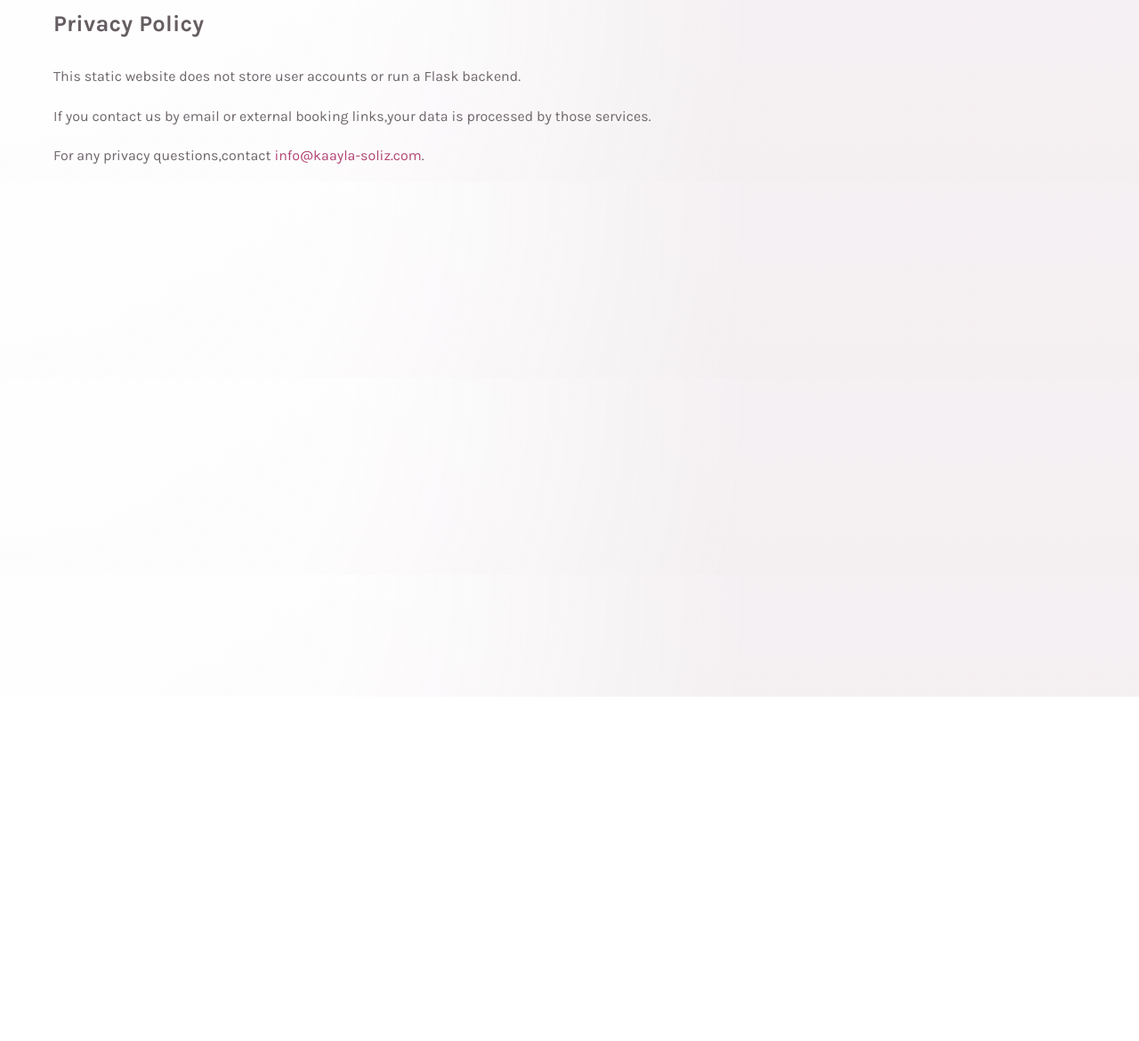
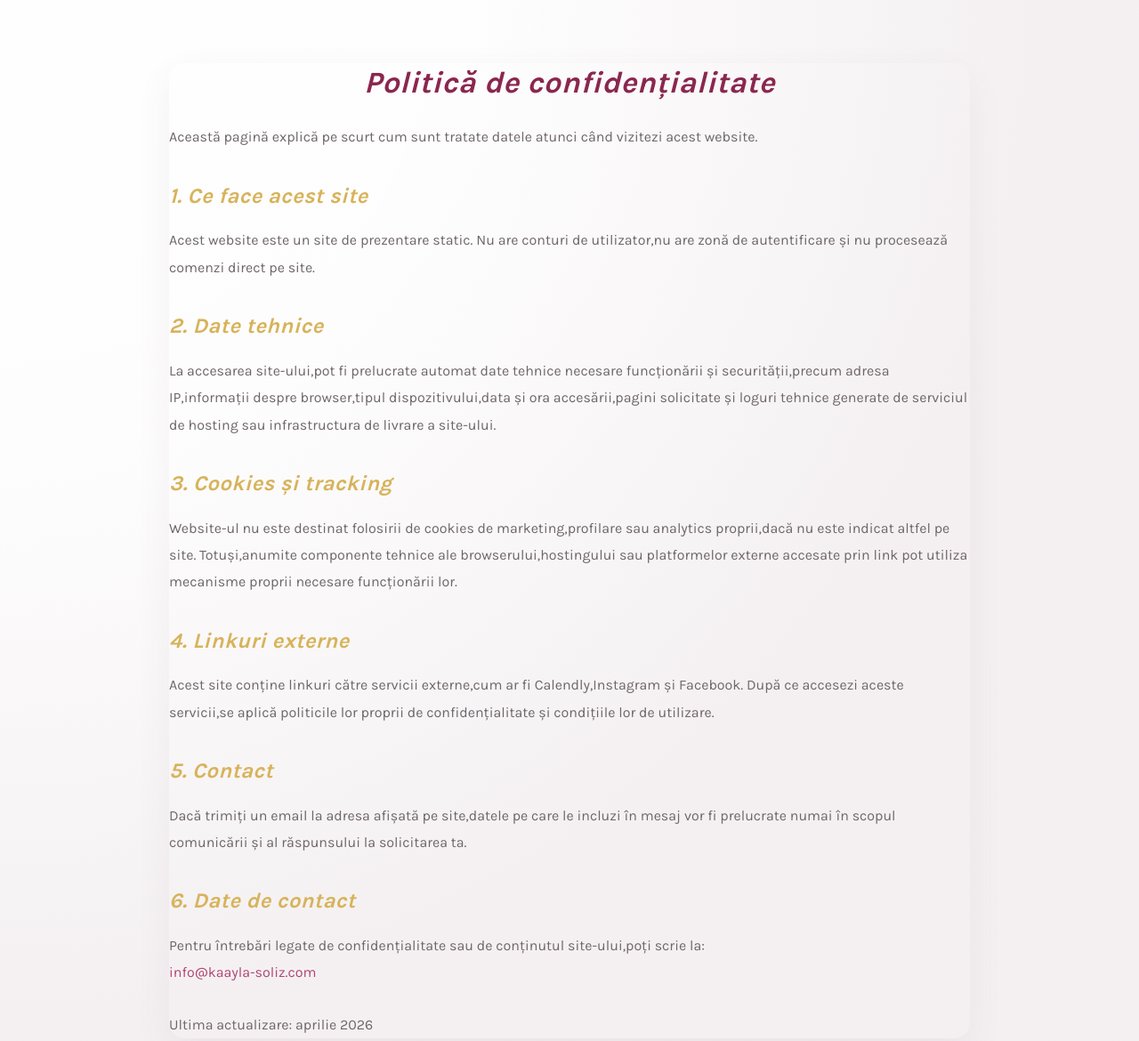
Before and after one commit to dragoshelemenet/teta-static, a plain HTML site: page privacy-policy.html in a window 1280 px wide. Shown: the part 17-1187 px from the top of the page at 89% size. Before the commit the page ends 800 px from the top, so only its background shows below. Drawn offline with Linux system fonts and the light colour scheme.

Commit message:
Update privacy page to accurate static-site wording

```diff
--- a/privacy-policy.html
+++ b/privacy-policy.html
@@ -1,9 +1,9 @@
 <!DOCTYPE html>
-<html lang="en">
+<html lang="ro">
 <head>
   <meta charset="UTF-8">
   <meta name="viewport" content="width=device-width, initial-scale=1.0">
-  <title>Privacy Policy</title>
+  <title>Politică de confidențialitate</title>
   <link rel="preconnect" href="https://fonts.googleapis.com">
   <link rel="preconnect" href="https://fonts.gstatic.com" crossorigin>
   <link href="https://fonts.googleapis.com/css2?family=Karla:wght@400;700&display=swap" rel="stylesheet">
@@ -11,13 +11,35 @@
 </head>
 <body>
   <main class="page-wrap">
-    <section class="section">
-      <div class="container section-card">
-        <h1>Privacy Policy</h1>
-        <div class="content-html">
-          <p>This static website does not store user accounts or run a Flask backend.</p>
-          <p>If you contact us by email or external booking links,your data is processed by those services.</p>
-          <p>For any privacy questions,contact <a href="mailto:info@kaayla-soliz.com">info@kaayla-soliz.com</a>.</p>
+    <section class="page-section">
+      <div class="container">
+        <div class="card-clean" style="max-width:900px; text-align:left;">
+          <h1 style="text-align:center; color:#8a274f; font-style:italic; margin-bottom:24px;">Politică de confidențialitate</h1>
+
+          <div class="content-html" style="font-size:16px; line-height:1.85;">
+            <p>Această pagină explică pe scurt cum sunt tratate datele atunci când vizitezi acest website.</p>
+
+            <h2 style="text-align:left; color:#d7b35a; font-style:italic; margin:28px 0 12px;">1. Ce face acest site</h2>
+            <p>Acest website este un site de prezentare static. Nu are conturi de utilizator,nu are zonă de autentificare și nu procesează comenzi direct pe site.</p>
+
+            <h2 style="text-align:left; color:#d7b35a; font-style:italic; margin:28px 0 12px;">2. Date tehnice</h2>
+            <p>La accesarea site-ului,pot fi prelucrate automat date tehnice necesare funcționării și securității,precum adresa IP,informații despre browser,tipul dispozitivului,data și ora accesării,pagini solicitate și loguri tehnice generate de serviciul de hosting sau infrastructura de livrare a site-ului.</p>
+
+            <h2 style="text-align:left; color:#d7b35a; font-style:italic; margin:28px 0 12px;">3. Cookies și tracking</h2>
+            <p>Website-ul nu este destinat folosirii de cookies de marketing,profilare sau analytics proprii,dacă nu este indicat altfel pe site. Totuși,anumite componente tehnice ale browserului,hostingului sau platformelor externe accesate prin link pot utiliza mecanisme proprii necesare funcționării lor.</p>
+
+            <h2 style="text-align:left; color:#d7b35a; font-style:italic; margin:28px 0 12px;">4. Linkuri externe</h2>
+            <p>Acest site conține linkuri către servicii externe,cum ar fi Calendly,Instagram și Facebook. După ce accesezi aceste servicii,se aplică politicile lor proprii de confidențialitate și condițiile lor de utilizare.</p>
+
+            <h2 style="text-align:left; color:#d7b35a; font-style:italic; margin:28px 0 12px;">5. Contact</h2>
+            <p>Dacă trimiți un email la adresa afișată pe site,datele pe care le incluzi în mesaj vor fi prelucrate numai în scopul comunicării și al răspunsului la solicitarea ta.</p>
+
+            <h2 style="text-align:left; color:#d7b35a; font-style:italic; margin:28px 0 12px;">6. Date de contact</h2>
+            <p>Pentru întrebări legate de confidențialitate sau de conținutul site-ului,poți scrie la:
+            <br><a href="mailto:info@kaayla-soliz.com">info@kaayla-soliz.com</a></p>
+
+            <p style="margin-top:28px;">Ultima actualizare: aprilie 2026</p>
+          </div>
         </div>
       </div>
     </section>
```
